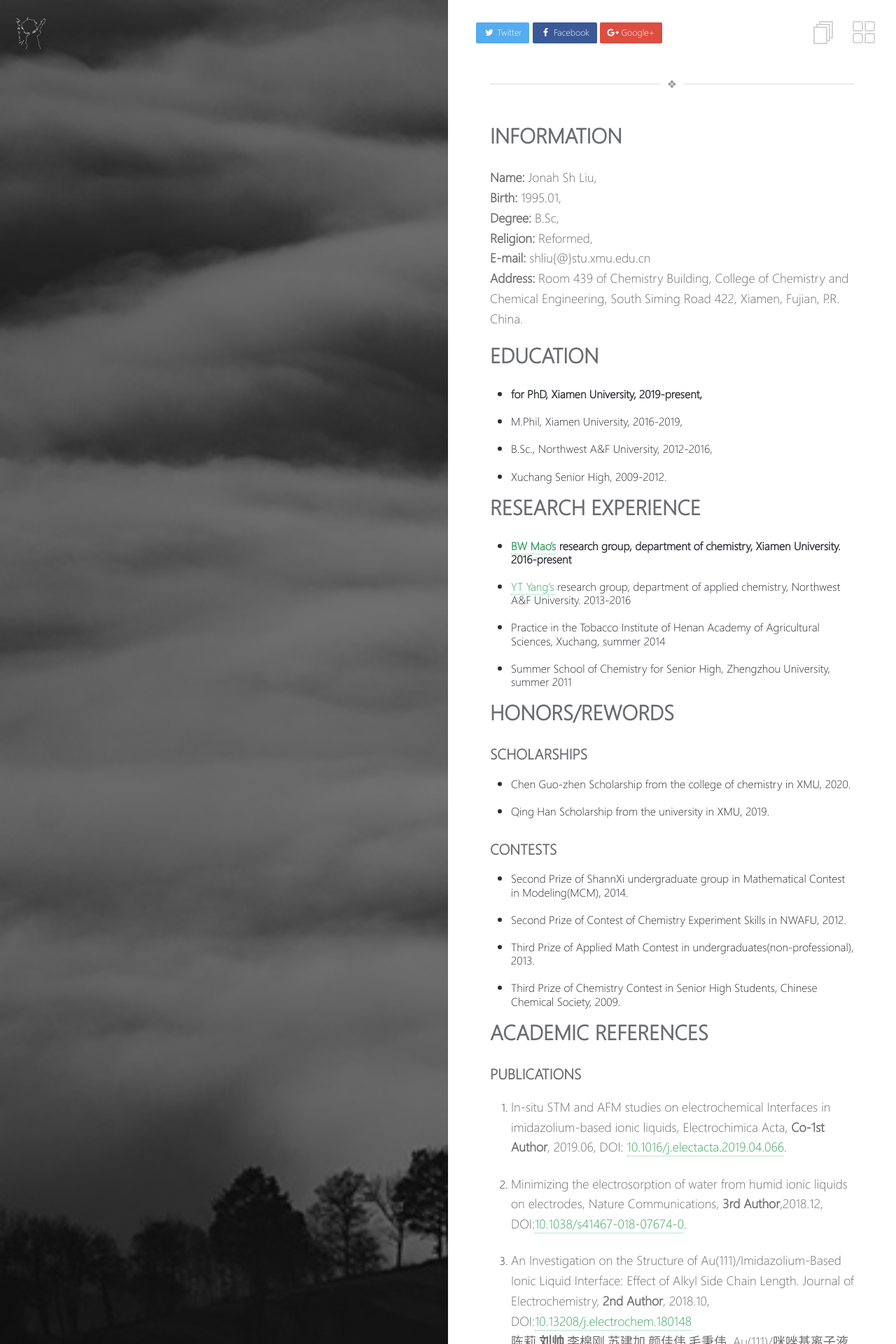
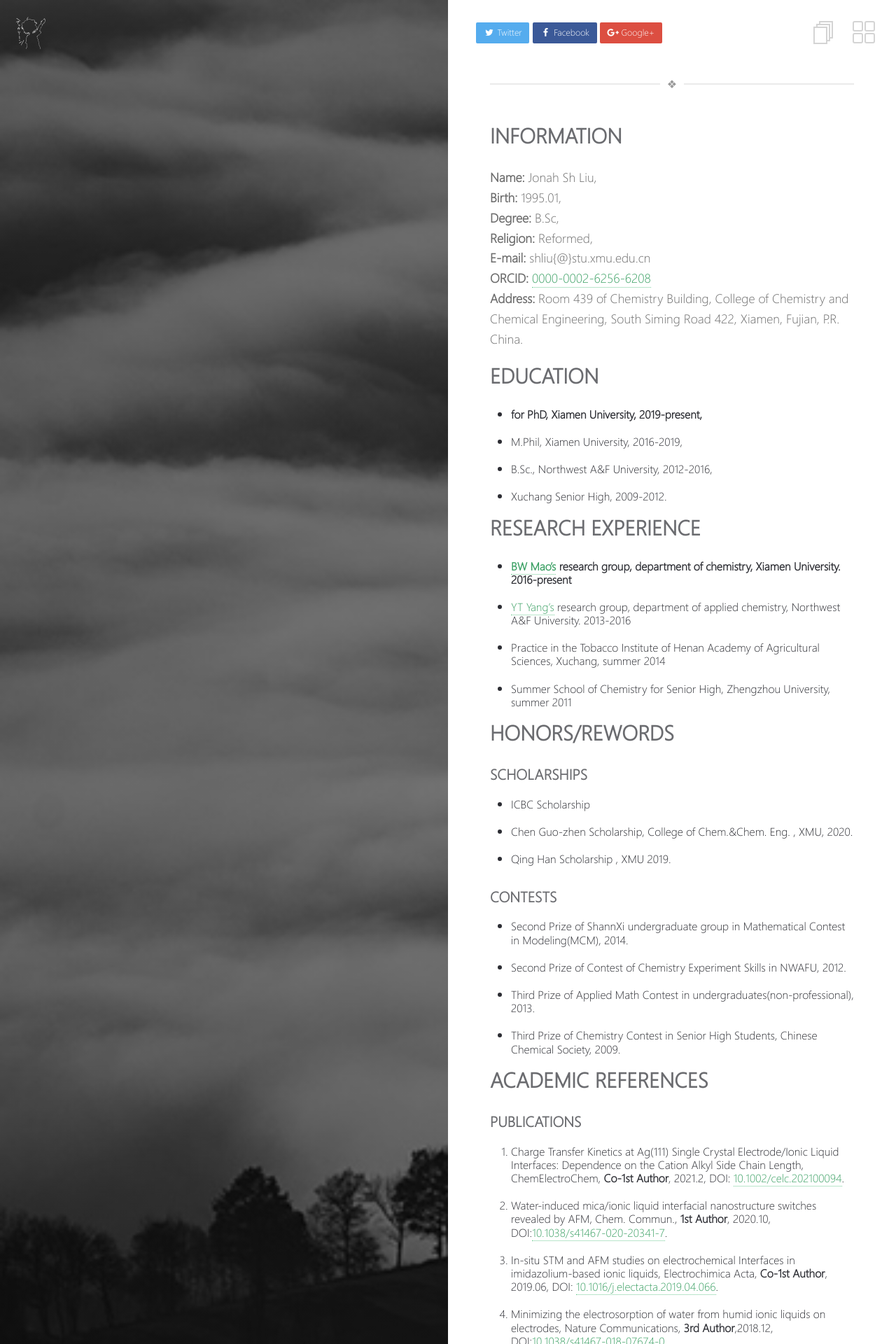
Before and after one commit to shuayliu/shuayliu.github.io, a Jekyll site: the page built from _pages/Curriculum_Vitae.md, in a window 1280 px wide. Shown: the top 1920 px of the page at 70% size. Built offline with Jekyll 4.4.1, drawn with Linux system fonts in a browser that asks for light colours; some of the changed text lies outside the part shown.

Commit message:
update20200329

```diff
--- a/_pages/Curriculum_Vitae.md
+++ b/_pages/Curriculum_Vitae.md
@@ -12,6 +12,7 @@ permalink: /cv.html
 **Degree:** B.Sc,
 **Religion:** Reformed,
 **E-mail:** shliu{@}stu.xmu.edu.cn
+**ORCID:** [0000-0002-6256-6208](https://orcid.org/0000-0002-6256-6208)
 **Address:** Room 439 of Chemistry Building, College of Chemistry and Chemical Engineering, South Siming Road 422, Xiamen, Fujian, P.R. China.
 
 ## EDUCATION
@@ -32,8 +33,9 @@ permalink: /cv.html
 
 ### SCHOLARSHIPS
 
-- *Chen Guo-zhen Scholarship* from the college of chemistry in XMU, 2020.
-- *Qing Han Scholarship* from the university in XMU, 2019.
+- *ICBC Scholarship*
+- *Chen Guo-zhen Scholarship*, College of Chem.&Chem. Eng. , XMU, 2020.
+- *Qing Han Scholarship* , XMU 2019.
 
 ### CONTESTS
 
@@ -46,17 +48,15 @@ permalink: /cv.html
 
 ### PUBLICATIONS
 
-1. In-situ STM and AFM studies on electrochemical Interfaces in imidazolium-based ionic liquids, *Electrochimica Acta*, **Co-1st Author**, 2019.06, DOI: [10.1016/j.electacta.2019.04.066](https://doi.org/10.1016/j.electacta.2019.04.066).
-
-2. Minimizing the electrosorption of water from humid ionic liquids on electrodes, *Nature Communications*, **3rd Author**,2018.12, DOI:[10.1038/s41467-018-07674-0](https://doi.org/10.1038/s41467-018-07674-0).
-
-3. An Investigation on the Structure of Au(111)/Imidazolium-Based Ionic Liquid Interface: Effect of Alkyl Side Chain Length. *Journal of Electrochemistry*, **2nd Author**, 2018.10,  DOI:[10.13208/j.electrochem.180148 ](http://electrochem.xmu.edu.cn/CN/10.13208/j.electrochem.180148)<br>
-	陈莉,**刘帅**,李棉刚,苏建加,颜佳伟,毛秉伟. Au(111)/咪唑基离子液体界面结构研究：阳离子侧链长度的影响[J]. 电化学, 2018, 24(05): 511-516.
-
-4. Washing efficiency of Cd from contaminated Lou soil by saponin and low-molecular-weight organic acid, *Journal of Northwest A & F University(Natural Science Edition)*, **4th Author**, 2018.05, DOI: [10.13207/j.cnki.jnwafu.2018.05.012](http://doi.org/10.13207/j.cnki.jnwafu.2018.05.012).<br>
+1. Charge Transfer Kinetics at Ag(111) Single Crystal Electrode/Ionic Liquid Interfaces: Dependence on the Cation Alkyl Side Chain Length, *ChemElectroChem*, **Co-1st Author**, 2021.2, DOI: [10.1002/celc.202100094](https://doi.org/10.1002/celc.202100094).
+2. Water-induced mica/ionic liquid interfacial nanostructure switches revealed by AFM, *Chem. Commun.*, **1st Author**, 2020.10, DOI:[10.1038/s41467-020-20341-7](https://doi.org/10.1038/s41467-020-20341-7).
+3. In-situ STM and AFM studies on electrochemical Interfaces in imidazolium-based ionic liquids, *Electrochimica Acta*, **Co-1st Author**, 2019.06, DOI: [10.1016/j.electacta.2019.04.066](https://doi.org/10.1016/j.electacta.2019.04.066).
+4. Minimizing the electrosorption of water from humid ionic liquids on electrodes, *Nature Communications*, **3rd Author**,2018.12, DOI:[10.1038/s41467-018-07674-0](https://doi.org/10.1038/s41467-018-07674-0).
+5. An Investigation on the Structure of Au(111)/Imidazolium-Based Ionic Liquid Interface: Effect of Alkyl Side Chain Length. *Journal of Electrochemistry*, **2nd Author**, 2018.10,  DOI:[10.13208/j.electrochem.180148 ](http://electrochem.xmu.edu.cn/CN/10.13208/j.electrochem.180148)<br>
+  陈莉,**刘帅**,李棉刚,苏建加,颜佳伟,毛秉伟. Au(111)/咪唑基离子液体界面结构研究：阳离子侧链长度的影响[J]. 电化学, 2018, 24(05): 511-516.
+6. Washing efficiency of Cd from contaminated Lou soil by saponin and low-molecular-weight organic acid, *Journal of Northwest A & F University(Natural Science Edition)*, **4th Author**, 2018.05, DOI: [10.13207/j.cnki.jnwafu.2018.05.012](http://doi.org/10.13207/j.cnki.jnwafu.2018.05.012).<br>
     李珍,邓红侠,龚正清,**刘帅**,杨亚提.皂苷和小分子有机酸对污染土娄土中Cd的淋洗效果[J].西北农林科技大学学报(自然科学版),2018(05):85-93+100.
-
-5. Study on the leaching remediation of phenol form contaminated Lou soil by two biosurfactants, *Environmental Pollution & Control*,  **First Author**, 2016.04, DOI:[10.15985/j.cnki.1001-3865.2016.04.014](http://doi.org/10.15985/j.cnki.1001-3865.2016.04.014).<br>
+7. Study on the leaching remediation of phenol form contaminated Lou soil by two biosurfactants, *Environmental Pollution & Control*,  **First Author**, 2016.04, DOI:[10.15985/j.cnki.1001-3865.2016.04.014](http://doi.org/10.15985/j.cnki.1001-3865.2016.04.014).<br>
     **刘帅**,闫海婷,李珍,杨亚提,邓红侠.两种生物表面活性剂对污染塿土中苯酚的淋洗修复研究[J].环境污染与防治,2016,38(04):70-77.
 
 ### CONFERENCES
```
Also changed, not shown: other parts of _pages/Curriculum_Vitae.md (+2 -2 lines), wiki/notes/AFM-AUTOLAB-Strategy.md (+1 -1 lines).
